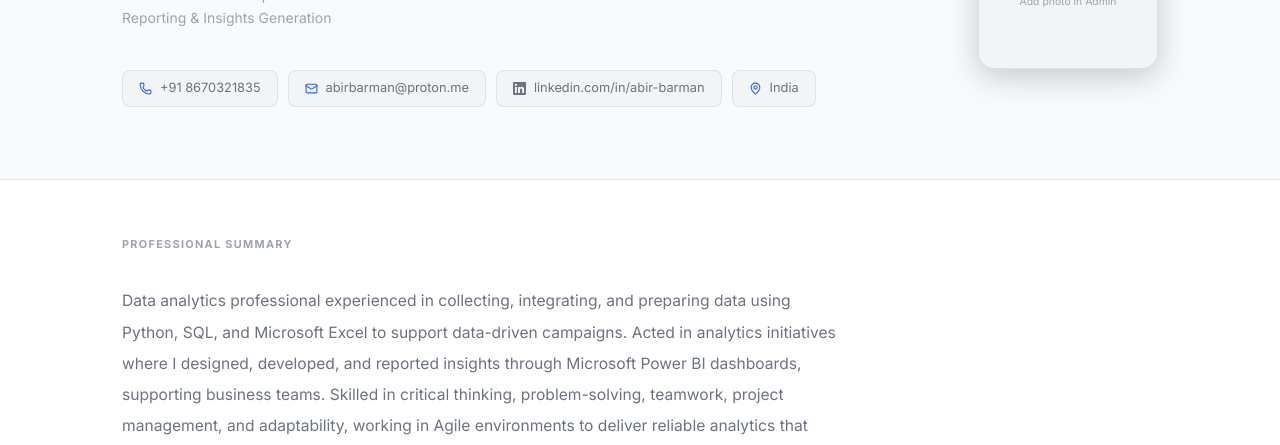
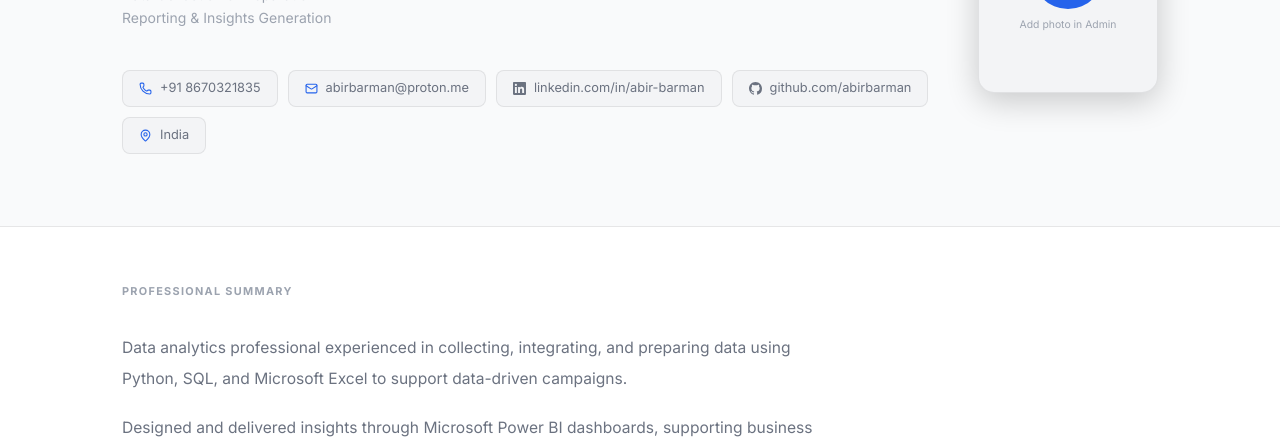
Before and after one commit to abarman152/abir-portfolio, a Next.js app in the folder frontend/: page /about in a window 1280 px wide. Shown: the part 323-768 px from the top of the page. Built offline with nearby package versions, Linux system fonts and the light colour scheme; no server answers.

Commit message:
fix github link

```diff
--- a/frontend/src/app/about/page.tsx
+++ b/frontend/src/app/about/page.tsx
@@ -25,10 +25,11 @@ const DEFAULT_PROFILE: AboutProfile = {
   name: 'Abir Barman',
   title: 'Data Analytics Professional',
   subtitle: 'Data Collection & Preparation | Reporting & Insights Generation',
-  summary: 'Data analytics professional experienced in collecting, integrating, and preparing data using Python, SQL, and Microsoft Excel to support data-driven campaigns. Acted in analytics initiatives where I designed, developed, and reported insights through Microsoft Power BI dashboards, supporting business teams. Skilled in critical thinking, problem-solving, teamwork, project management, and adaptability, working in Agile environments to deliver reliable analytics that furthered campaign performance. Committed to continuous learning and improving analytics processes.',
+  summary: 'Data analytics professional experienced in collecting, integrating, and preparing data using Python, SQL, and Microsoft Excel to support data-driven campaigns.\n\nDesigned and delivered insights through Microsoft Power BI dashboards, supporting business teams with Agile project execution and cross-functional collaboration.\n\nSkilled in critical thinking, problem-solving, and adaptability. Committed to continuous learning and improving analytics processes.',
   phone: '+91 8670321835',
   email: 'abirbarman@proton.me',
   linkedinUrl: 'https://linkedin.com/in/abir-barman',
+  githubUrl: 'https://github.com/abirbarman',
   location: 'India',
   primaryPhoto: '',
   secondaryPhoto: '',
```
